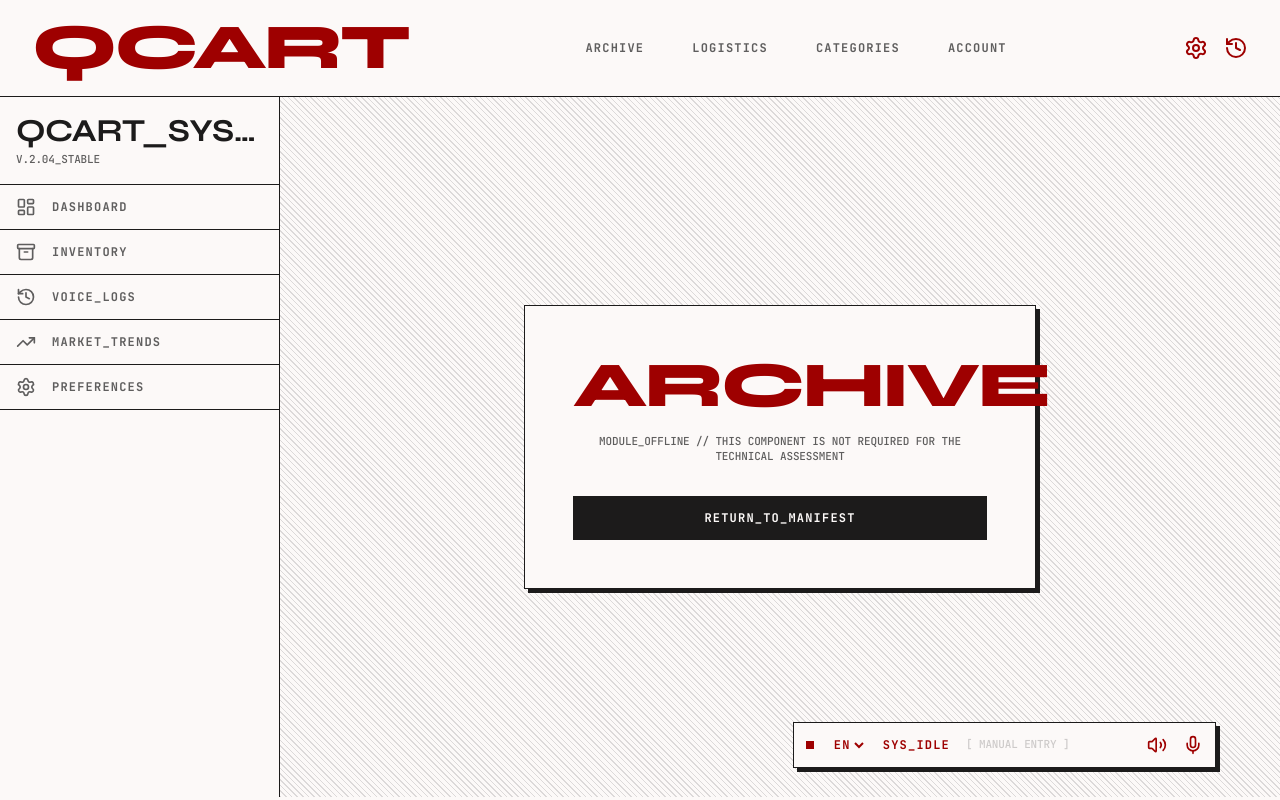
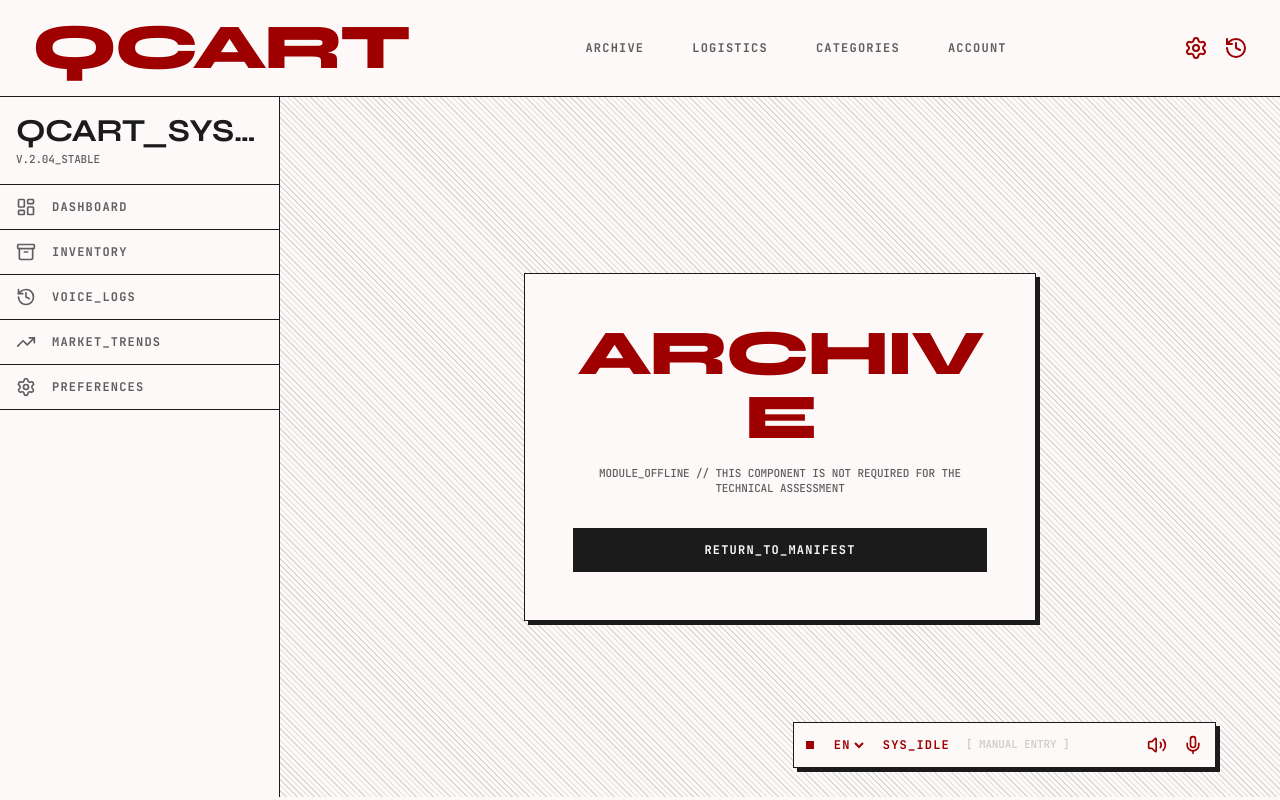
Before and after one commit to Satyam-git-dotcom/Voice-Commanding, a Next.js app: page /app in a window 1280 px wide. Both pictures are taken after a click on the button "ARCHIVE". Built offline with nearby package versions, Linux system fonts and the light colour scheme.

Commit message:
fix: prevent text overflow in offline modules and improve wake word reliability

```diff
--- a/src/app/app/page.tsx
+++ b/src/app/app/page.tsx
@@ -126,8 +126,13 @@ export default function App() {
               <VoiceLogs />
             ) : (
               <div className="flex-1 flex flex-col items-center justify-center pattern-hatching p-8 text-center h-full">
-                <div className="bg-surface p-12 brutalist-border max-w-lg shadow-brutalist">
-                  <h2 className="font-display-lg uppercase tracking-tight text-primary mb-4">{activeTab.replace('_', ' ')}</h2>
+                <div className="bg-surface p-12 brutalist-border max-w-lg shadow-brutalist w-full mx-4">
+                  <h2
+                    className="font-display-lg uppercase tracking-tight text-primary mb-4 break-words"
+                    style={{ fontSize: 'clamp(2.5rem, 8vw, 4rem)', wordBreak: 'break-word', hyphens: 'auto' }}
+                  >
+                    {activeTab.replace('_', ' ')}
+                  </h2>
                   <p className="font-metadata text-secondary uppercase mb-8">
                     MODULE_OFFLINE // THIS COMPONENT IS NOT REQUIRED FOR THE TECHNICAL ASSESSMENT
                   </p>
--- a/src/components/VoiceInput.tsx
+++ b/src/components/VoiceInput.tsx
@@ -66,7 +66,8 @@ export default function VoiceInput() {
             accumulatedTranscriptRef.current = '';
 
             if (!isAwakeRef.current) {
-              const wakeWordRegex = /(?:hey|ok|okay)\s*(?:q\s*cart|q\s*kart|cue\s*cart|queue\s*cart|you\s*cart|key\s*cart|q\s*part)\s*(.*)/i;
+              // Enhanced wake word regex to catch various speech-to-text misinterpretations
+              const wakeWordRegex = /(?:hey|ok|okay|hi)\s*(?:q\s*cart|q\s*kart|cue\s*cart|queue\s*cart|you\s*cart|key\s*cart|q\s*part|quick\s*cart|kick\s*art|q\s*card|keep\s*art|k\s*cart)\s*(.*)/i;
               const match = fullCommand.match(wakeWordRegex);
 
               if (match) {
```
